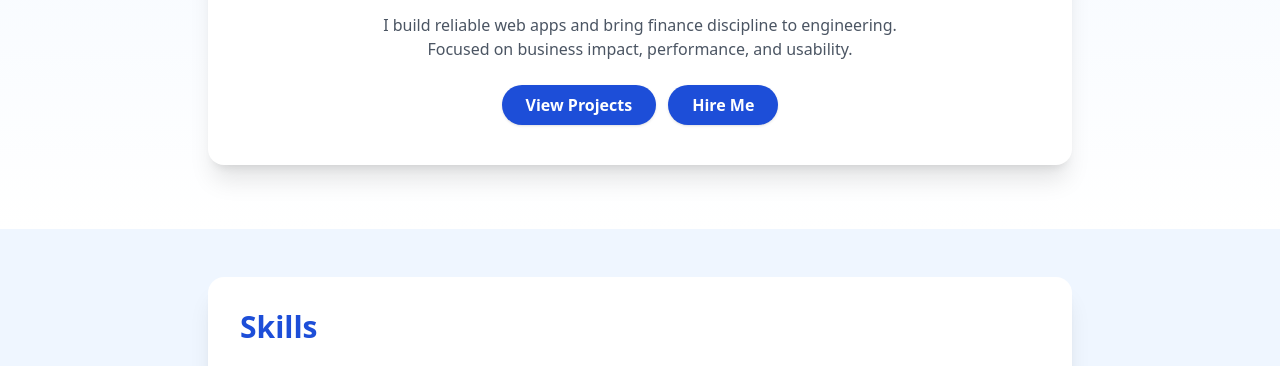
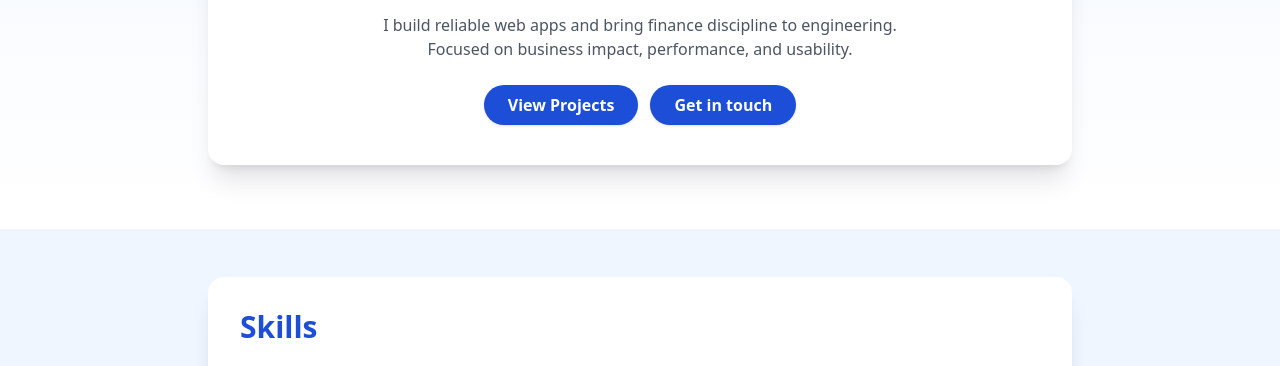
Before and after one commit to omolojohn/Portfolio, a website: page index.html in a window 1280 px wide. Shown: the part 407-773 px from the top of the page. Drawn offline with nearby package versions, Linux system fonts and the light colour scheme.

Commit message:
adjustments

```diff
--- a/index.html
+++ b/index.html
@@ -79,7 +79,7 @@
             <p class="max-w-xl mx-auto text-gray-600 dark:text-gray-300 mb-6">I build reliable web apps and bring finance discipline to engineering. Focused on business impact, performance, and usability.</p>
             <div class="flex gap-3 flex-wrap justify-center">
               <a href="#projects" class="inline-block bg-blue-700 dark:bg-blue-500 text-white dark:text-gray-900 px-6 py-2 rounded-full font-semibold shadow hover:bg-blue-800 dark:hover:bg-blue-400 transition-transform transform hover:scale-105">View Projects</a>
-              <a href="contact.html" class="inline-block bg-blue-700 dark:bg-blue-500 text-white dark:text-gray-900 px-6 py-2 rounded-full font-semibold shadow hover:bg-blue-800 dark:hover:bg-blue-400 transition-transform transform hover:scale-105">Hire Me</a>
+              <a href="contact.html" class="inline-block bg-blue-700 dark:bg-blue-500 text-white dark:text-gray-900 px-6 py-2 rounded-full font-semibold shadow hover:bg-blue-800 dark:hover:bg-blue-400 transition-transform transform hover:scale-105">Get in touch</a>
             </div>
           </div>
         </div>
```
